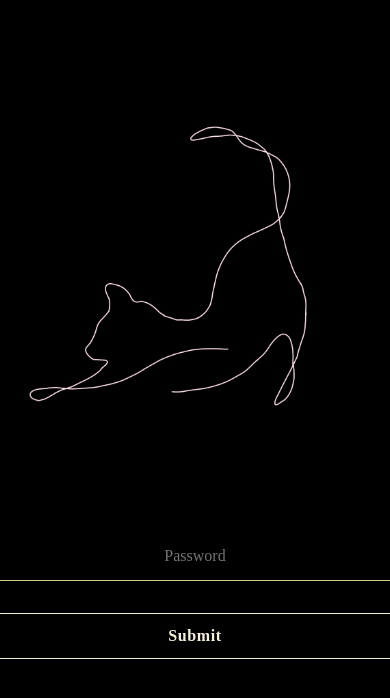
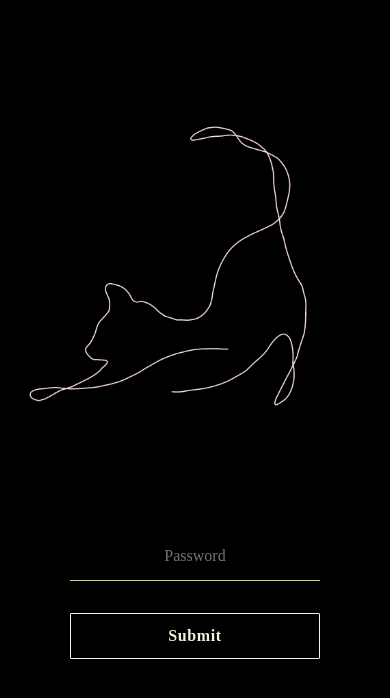
Before and after one commit to kamalmango/feline-productions, a React (Create React App) app: page / in a window 390 px wide. Shown: the top 698 px of the page. Built offline with nearby package versions, Linux system fonts and the light colour scheme; a web font is replaced by a local one.

Commit message:
resize password input for mobile

```diff
--- a/src/App.css
+++ b/src/App.css
@@ -69,3 +69,13 @@
   outline: none;
   cursor: pointer;
 }
+
+@media screen and (max-width: 650px) {
+  .password {
+    width: 250px;
+  }
+
+  .button {
+    width: 250px;
+  }
+}
```
